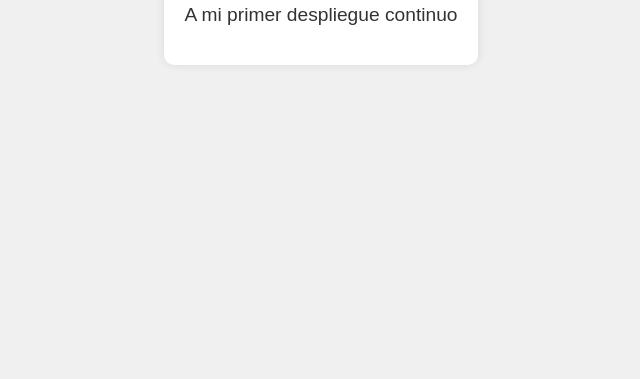
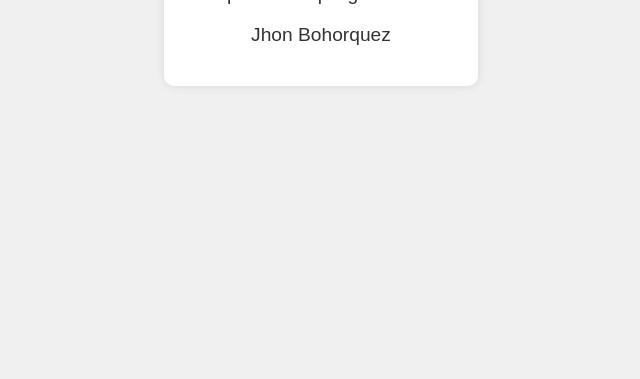
Before and after one commit to RpaGnp/DeployTest, a plain HTML site: page index.html in a window 1280 px wide. Shown: the part 421-800 px from the top of the page, without its empty margins (319-959 px from the left). Drawn offline with Linux system fonts and the light colour scheme.

Commit message:
first commit 8

```diff
--- a/index.html
+++ b/index.html
@@ -36,6 +36,7 @@
     <div class="container">
         <h1>Bienvenido</h1>
         <p>A mi primer despliegue continuo</p>
+        <p>Jhon Bohorquez</p>
     </div>
 </body>
 </html>
```
